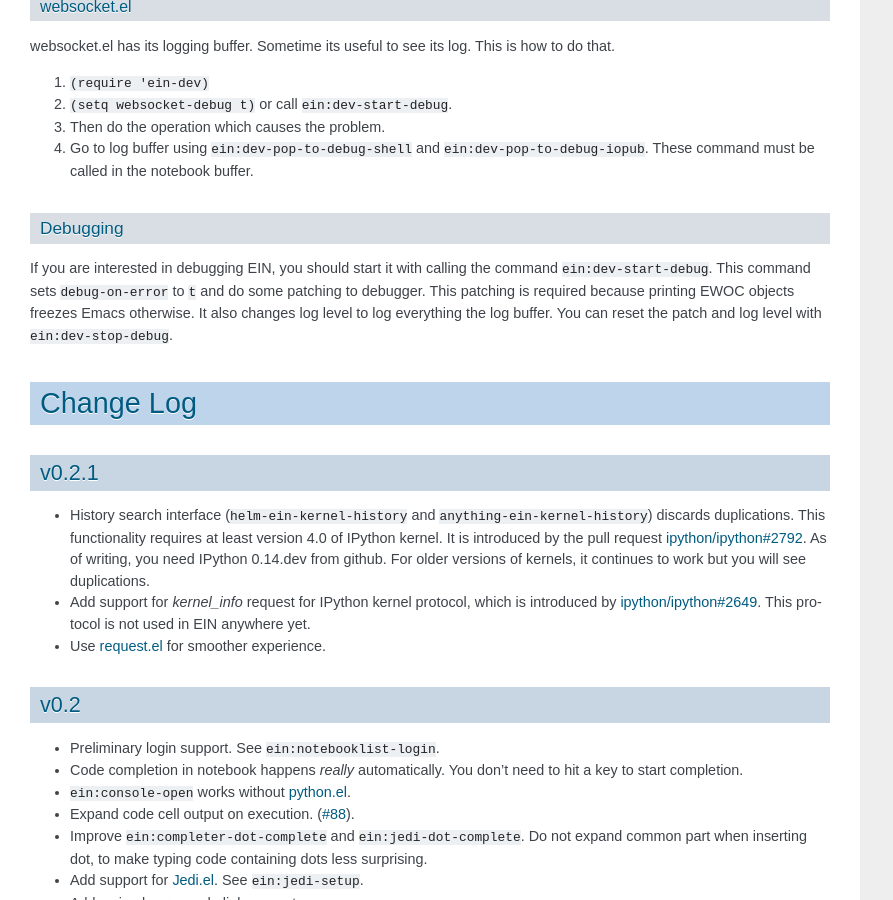
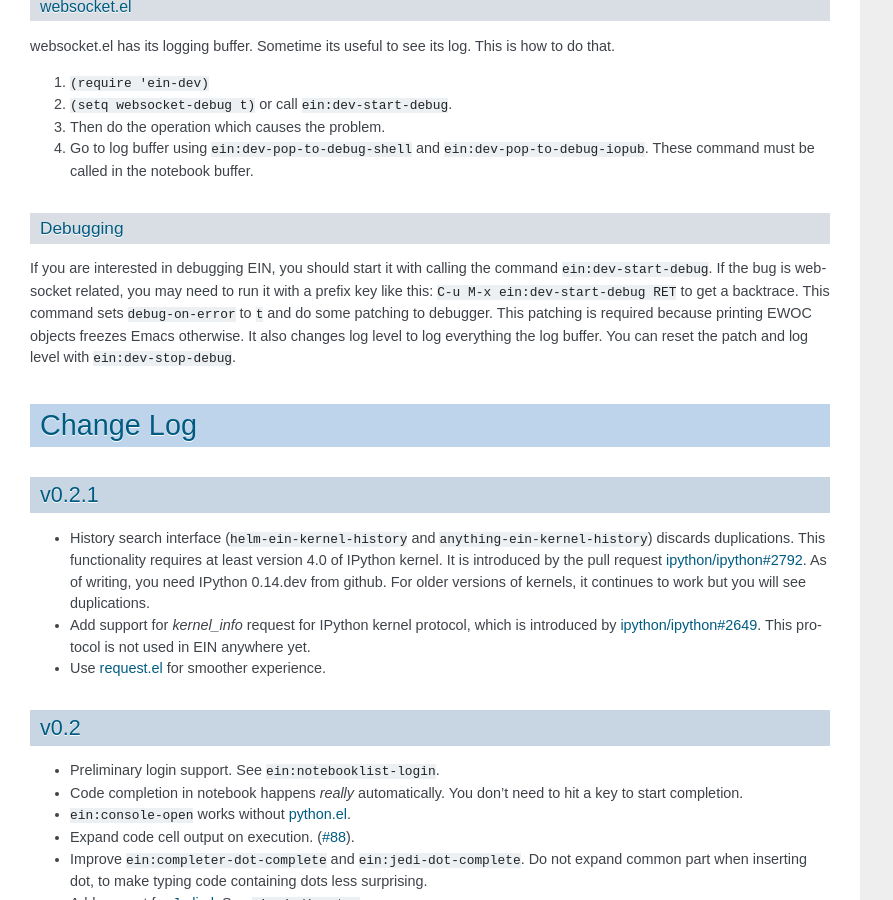
Before and after one commit to millejoh/emacs-ipython-notebook, a Sphinx documentation site: the page built from doc/source/index.rst, in a window 1280 px wide and 900 px high, scrolled down 14816 px. Shown: the whole window, without its empty margins (0-893 px from the left). Built offline with Sphinx 7.4.7, drawn with Linux system fonts in a browser that asks for light colours; cross-references to code outside the pages are shown as plain code.

Commit message:
Mention C-u in ein:dev-start-debug document

```diff
--- a/doc/source/index.rst
+++ b/doc/source/index.rst
@@ -547,6 +547,9 @@ Debugging
 
 If you are interested in debugging EIN, you should start it with
 calling the command :el:symbol:`ein:dev-start-debug`.
+If the bug is websocket related, you may need to run it with a
+prefix key like this: ``C-u M-x ein:dev-start-debug RET`` to get
+a backtrace.
 This command sets :el:symbol:`debug-on-error` to ``t`` and do some
 patching to debugger.  This patching is required because printing EWOC
 objects freezes Emacs otherwise.  It also changes log level to
```
